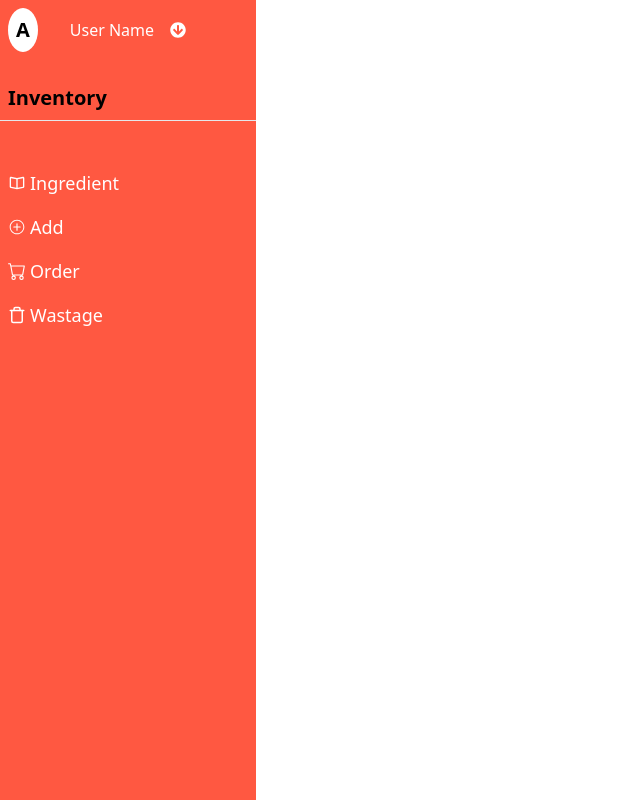
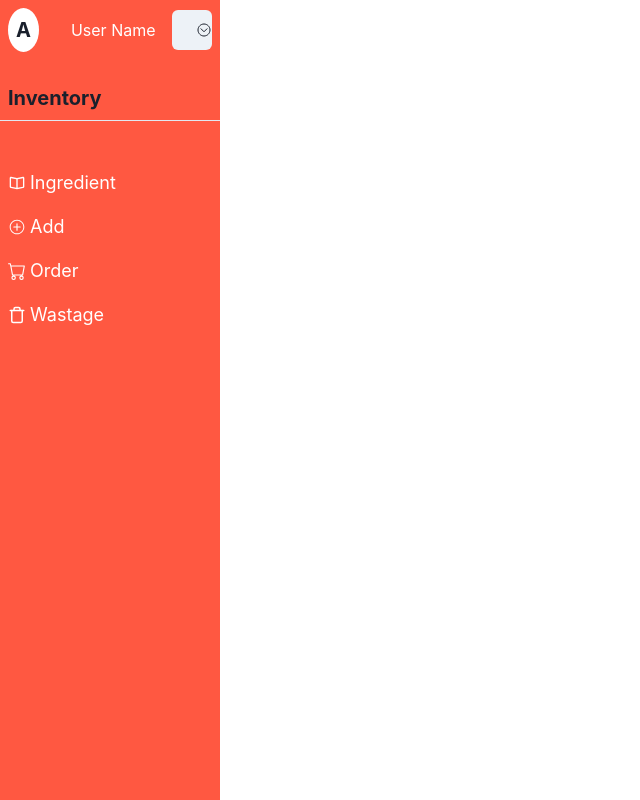
Before and after one commit to Toushik-Ahmed/Eatery-Frontend, a Next.js app in the folder eatery/: page /Inventory in a window 1280 px wide. Shown: the whole page, without its empty margins (0-640 px from the left). Built offline with nearby package versions, Linux system fonts and the light colour scheme.

Commit message:
gitFixing

```diff
--- a/eatery/package.json
+++ b/eatery/package.json
@@ -9,6 +9,10 @@
     "lint": "next lint"
   },
   "dependencies": {
+    "@chakra-ui/react": "^2.8.2",
+    "@emotion/react": "^11.13.3",
+    "@emotion/styled": "^11.13.0",
+    "framer-motion": "^11.5.4",
     "next": "14.2.8",
     "react": "^18",
     "react-dom": "^18",
--- a/eatery/src/app/layout.tsx
+++ b/eatery/src/app/layout.tsx
@@ -1,21 +1,21 @@
-import type { Metadata } from "next";
-import localFont from "next/font/local";
-import "./globals.css";
-
+import { ChakraProvider } from '@chakra-ui/react';
+import type { Metadata } from 'next';
+import localFont from 'next/font/local';
+import './globals.css';
 const geistSans = localFont({
-  src: "./fonts/GeistVF.woff",
-  variable: "--font-geist-sans",
-  weight: "100 900",
+  src: './fonts/GeistVF.woff',
+  variable: '--font-geist-sans',
+  weight: '100 900',
 });
 const geistMono = localFont({
-  src: "./fonts/GeistMonoVF.woff",
-  variable: "--font-geist-mono",
-  weight: "100 900",
+  src: './fonts/GeistMonoVF.woff',
+  variable: '--font-geist-mono',
+  weight: '100 900',
 });
 
 export const metadata: Metadata = {
-  title: "Create Next App",
-  description: "Generated by create next app",
+  title: 'Create Next App',
+  description: 'Generated by create next app',
 };
 
 export default function RootLayout({
@@ -25,11 +25,13 @@ export default function RootLayout({
 }>) {
   return (
     <html lang="en">
-      <body
-        className={`${geistSans.variable} ${geistMono.variable} antialiased`}
-      >
-        {children}
-      </body>
+      <ChakraProvider>
+        <body
+          className={`${geistSans.variable} ${geistMono.variable} antialiased`}
+        >
+          {children}
+        </body>
+      </ChakraProvider>
     </html>
   );
 }
--- /dev/null
+++ b/eatery/src/components/customComponents/DropDown.tsx
@@ -0,0 +1,26 @@
+import { Button, Menu, MenuButton, MenuItem, MenuList } from '@chakra-ui/react';
+import { IoChevronDownCircleOutline } from 'react-icons/io5';
+
+type Props = {};
+
+function DropDown({}: Props) {
+  return (
+    <div>
+      <Menu>
+        <MenuButton
+          px={0}
+          py={0}
+          as={Button}
+          rightIcon={<IoChevronDownCircleOutline />}
+        ></MenuButton>
+        <MenuList p={0} m={0} w={'fit-content'}>
+          <MenuItem w={'fit-content'} p={0} m={0}>
+            Logout
+          </MenuItem>
+        </MenuList>
+      </Menu>
+    </div>
+  );
+}
+
+export default DropDown;
--- a/eatery/src/components/inventoryComponent/SideNavbar.tsx
+++ b/eatery/src/components/inventoryComponent/SideNavbar.tsx
@@ -1,20 +1,26 @@
 import Link from 'next/link';
 import { BsCart } from 'react-icons/bs';
-import { FaArrowCircleDown } from 'react-icons/fa';
 import { IoIosAddCircleOutline, IoMdBook } from 'react-icons/io';
 import { LuTrash } from 'react-icons/lu';
+import DropDown from '../customComponents/DropDown';
+import { FaArrowCircleDown } from 'react-icons/fa';
 type Props = {};
 
 const SideNavbar = (props: Props) => {
+
+
+  const actions=<FaArrowCircleDown className=" text-white " />
   return (
-    <nav className="bg-[#FF5841] h-[100vh] w-[20vw]">
+    <nav className="bg-[#FF5841] h-[100vh] w-fit">
       <div className="p-2 flex gap-8">
         <div className="bg-[white] w-fit p-2 rounded-[65%] font-bold text-xl">
           A
         </div>
         <div className="flex gap-4  items-center">
           <div className="text-white">User Name</div>
-          <FaArrowCircleDown className=" text-white " />
+
+
+          <DropDown  />
         </div>
       </div>
       <div>
```
Also changed, not shown: 1 other file (tests, documents, lock files or other folders).
